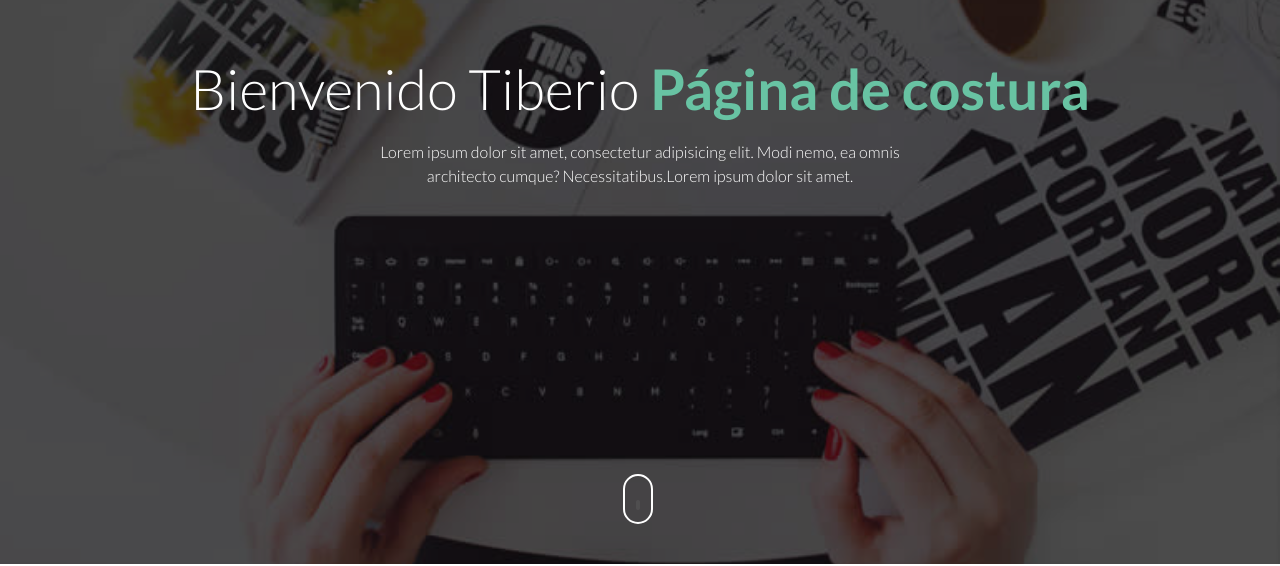
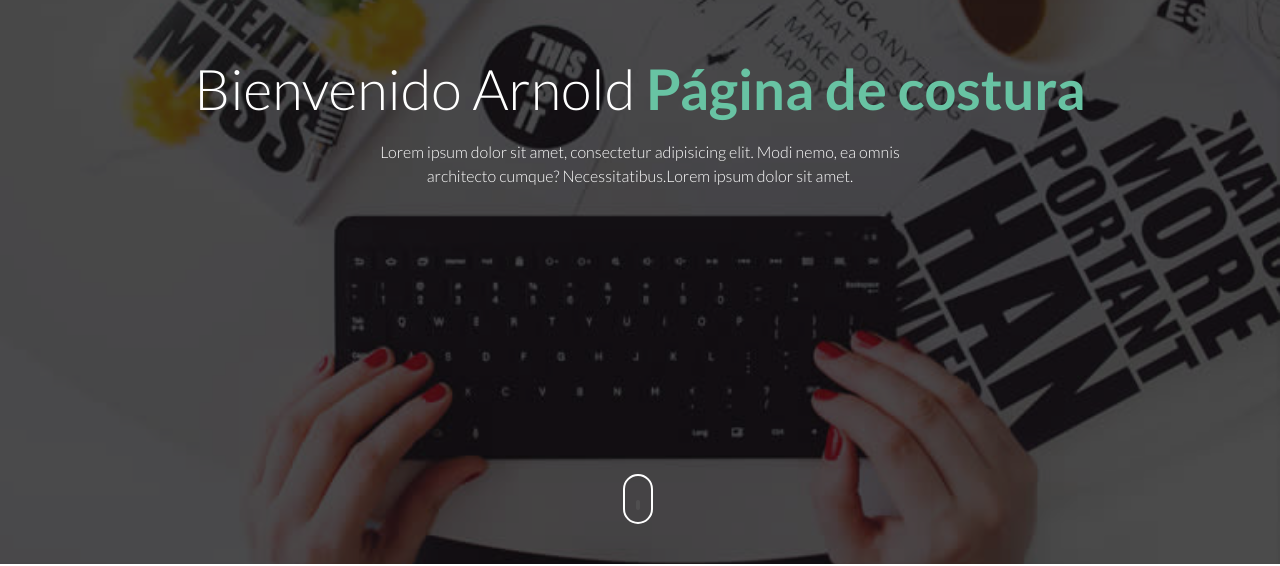
Before and after one commit to giova0/PruebaPlantillaHtml, a plain HTML site: page index.html in a window 1280 px wide. Shown: the part 236-802 px from the top of the page. Drawn offline with Linux system fonts and the light colour scheme.

Commit message:
Nuevo cambio Nombre

```diff
--- a/index.html
+++ b/index.html
@@ -40,7 +40,7 @@
               <a href=""><img src="images/logo.png" alt="" /></a>
             </div>
             <div class="st-header-title">
-              <h2>Bienvenido Tiberio <span>Página de costura</span></h2>
+              <h2>Bienvenido Arnold <span>Página de costura</span></h2>
               <p>
                 Lorem ipsum dolor sit amet, consectetur adipisicing elit. Modi
                 nemo, ea omnis <br />
```
